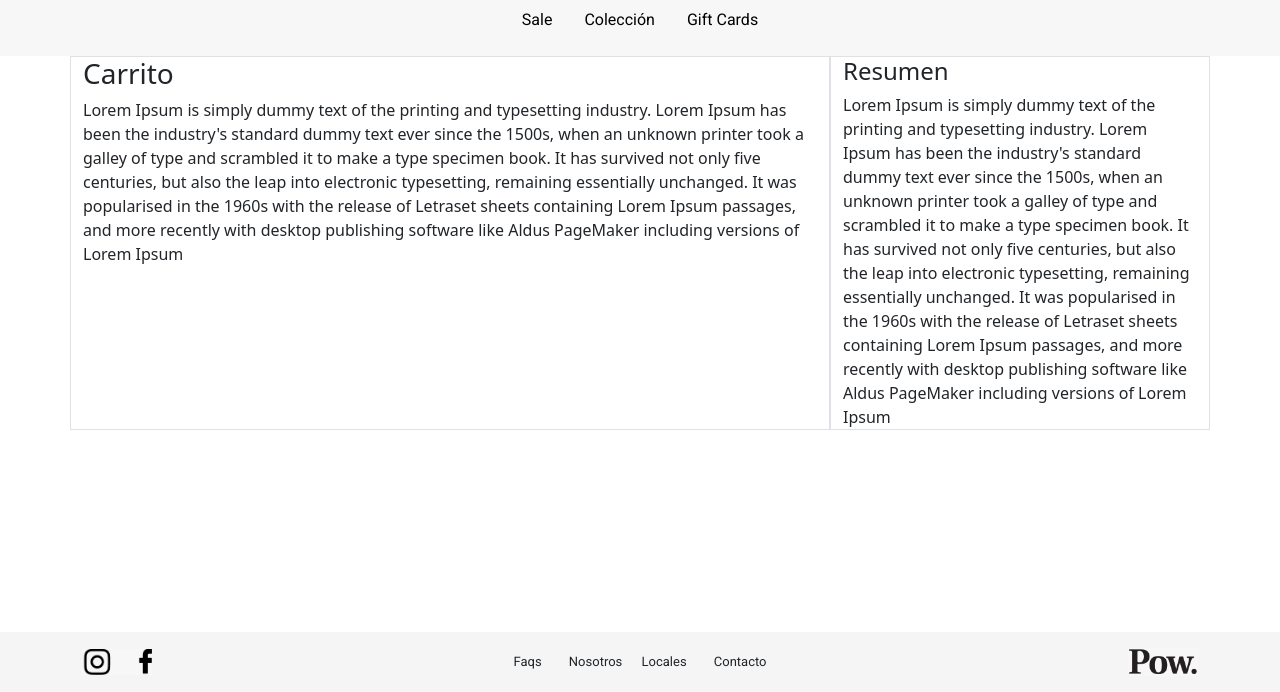
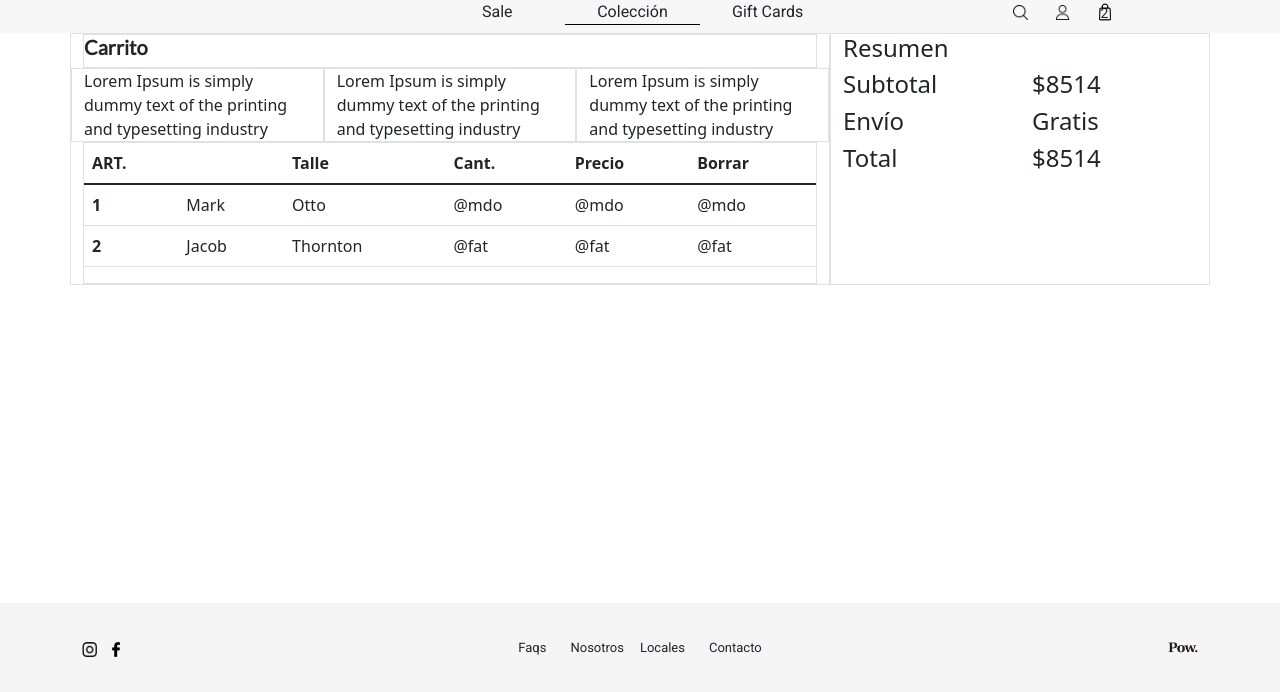
Before and after one commit to fabbiodv/ejercicio-it-carrito, a plain HTML site: page index.html in a window 1280 px wide. Shown: the part 108-800 px from the top of the page. Drawn offline with nearby package versions, Linux system fonts and the light colour scheme.

Commit message:
Header and footer fix Desktop version

```diff
--- a/css/styles.css
+++ b/css/styles.css
@@ -1,5 +1,5 @@
 h6.offer {
-  background-color: black;
+  background-color: #151515;
   font-family: lato;
   color: white;
   display: flex;
@@ -13,14 +13,52 @@ h2 {
   background-color: #f7f7f7;
 }
 
+h3 {
+  font-size: 20px;
+  font-family: Lato;
+  font-weight: bold;
+}
+
 ul.nav {
   background-color: #f7f7f7;
 }
-img {
+
+div#nav {
+  padding-right: 15px;
+}
+
+img#powImage {
   width: 70px;
 }
+img#pow-footer {
+  width: 30px;
+}
+img#ig-icon,
+img#searchIcon,
+img#userIcon {
+  width: 15px;
+  height: 15px;
+}
+img#fb-icon {
+  width: 8px;
+  height: 15px;
+  margin-left: 15px;
+}
 
-li {
+img#shoppingBag {
+  width: 18px;
+  height: 18px;
+  position: relative;
+}
+span#numberCart {
+  font-family: roboto;
+  position: absolute;
+  font-size: 14px;
+  text-align: center;
+  width: 17px;
+}
+
+a {
   font-family: roboto;
   font-size: 16px;
   text-decoration: none;
@@ -44,12 +82,20 @@ header {
   position: absolute;
   bottom: 0;
   width: 100%;
-  height: 60px;
+  height: 89px;
   line-height: 60px;
   background-color: #f5f5f5;
+  display: flex;
+  align-items: center;
 }
 
 .footer-center {
   font-family: roboto;
   font-size: 13px;
 }
+
+@media (min-width: 992px) {
+  .alto-100 {
+    height: 100vh;
+  }
+}
--- a/index.html
+++ b/index.html
@@ -13,18 +13,56 @@
     <link href="https://cdn.jsdelivr.net/npm/bootstrap@5.1.3/dist/css/bootstrap.min.css" rel="stylesheet" integrity="sha384-1BmE4kWBq78iYhFldvKuhfTAU6auU8tT94WrHftjDbrCEXSU1oBoqyl2QvZ6jIW3" crossorigin="anonymous">
     <link rel="stylesheet" href="css/styles.css">
 
-    <title>Hello, world!</title>
+    <title>Ejercicio IT / Carrito </title>
   </head>
   <body>
+    <!-- Header -->
     <header>
       <div>
         <h6 class="offer">12 cuotas sin interés + Envio gratis</h6>
       </div>
-      <div class="image">
-        <img class="rounded mx-auto d-block pt-3" src="images/pow-title.png" alt="">
+      <div class="nav mt-2 mt-md-0">
+        <!-- Logo de POW. -->
+        <img id="powImage" class="rounded mb-2 mx-auto d-block pt-3" src="images/pow-title.png" alt="">
       </div>
-      <div>
-        <ul class="nav justify-content-center pt-3 p-3">
+
+
+      <div id="nav">
+        <div class="row">
+          <div class="col-4 ">
+          </div>
+          <div class="col-4 pt-2 pb-2 d-flex">
+              <div class="col-4 d-flex justify-content-around">
+                <a href="#" class="link-dark">Sale</a>
+              </div>
+              <div class="col-4 d-flex justify-content-around" style="border-bottom: 1px solid #000">
+                <a href="#" class="link-dark">Colección</a>
+              </div>
+              <div class="col-4 d-flex justify-content-around" >
+                <a href="#" class="link-dark">Gift Cards</a>
+              </div>
+          </div>
+          <div class="col-4 pt-2 pb-2 d-flex align-items-center">
+            <div class="col-5 d-flex justify-content-end">
+              <img id="searchIcon" src="images/search-interface-symbol.png" alt="">
+            </div>
+            <div class="col-2 d-flex justify-content-around" >
+              <img  id="userIcon" src="images/user.png" alt="">
+            </div>
+            <div class="col-5 d-flex justify-content-start" >
+              <span id="numberCart">2</span>
+              <img  id="shoppingBag" src="images/bag.png" alt="">
+            </div>
+          </div>
+        </div>
+      </div>
+    </header>
+    <!-- end Header -->
+
+              <!--
+
+      <nav style="display: flex; justify-content: space-between; ">
+        <ul class="nav justify-content-center pt-3 p-3" >
           <li class="nav-item">
             <a class="nav-link " href="#">Sale</a>
           </li>
@@ -35,52 +73,149 @@
             <a class="nav-link " href="#">Gift Cards</a>
           </li>
         </ul>
-      </div>
-    </header>
+
+        <ul class="nav mt-2 mt-md-0 " style="background-color: blue;">
+          <li class="nav-item">
+            <img  src="images/search-interface-symbol.png" alt="">
+          </li>
+          <li class="nav-item">
+            <img  src="images/user.png" alt="">
+          </li>
+          <li class="nav-item">
+            <img  src="images/pow-title.png" alt="">
+          </li>
+        </ul>
+      </nav>
+
+-->
+
 
     <section>
     <div class="container">
       <div class="row">
-        <div class="col-8 border">
-          <h3>Carrito</h3>
-          Lorem Ipsum is simply dummy text of the printing and typesetting industry. Lorem Ipsum has been the industry's standard dummy text ever since the 1500s, when an unknown printer took a galley of type and scrambled it to make a type specimen book. It has survived not only five centuries, but also the leap into electronic typesetting, remaining essentially unchanged. It was popularised in the 1960s with the release of Letraset sheets containing Lorem Ipsum passages, and more recently with desktop publishing software like Aldus PageMaker including versions of Lorem Ipsum
+        <div class="col-md-8  border">
+          <div class="col-12 border">
+            <h3>Carrito</h3>
+          </div>
+          <div class="row">
+            <div class="col-4 border">
+              Lorem Ipsum is simply dummy text of the printing and typesetting industry
+            </div>
+            <div class="col-4 border">
+              Lorem Ipsum is simply dummy text of the printing and typesetting industry
+            </div>
+            <div class="col-4 border">
+              Lorem Ipsum is simply dummy text of the printing and typesetting industry
+            </div>
+          </div>
+          <div class="col-12 border">
+            <table class="table">
+              <thead>
+                <tr>
+                  <th scope="col">ART.</th>
+                  <th scope="col"></th>
+                  <th scope="col">Talle</th>
+                  <th scope="col">Cant.</th>
+                  <th scope="col">Precio</th>
+                  <th scope="col">Borrar</th>
+                </tr>
+              </thead>
+              <tbody>
+                <tr>
+                  <th scope="row">1</th>
+                  <td>Mark</td>
+                  <td>Otto</td>
+                  <td>@mdo</td>
+                  <td>@mdo</td>
+                  <td>@mdo</td>
+                </tr>
+                <tr>
+                  <th scope="row">2</th>
+                  <td>Jacob</td>
+                  <td>Thornton</td>
+                  <td>@fat</td>
+                  <td>@fat</td>
+                  <td>@fat</td>
+                </tr>
+              </tbody>
+            </table>
+          </div>
         </div>
-        <div class="col border">
-          <h4>Resumen</h4>
-          Lorem Ipsum is simply dummy text of the printing and typesetting industry. Lorem Ipsum has been the industry's standard dummy text ever since the 1500s, when an unknown printer took a galley of type and scrambled it to make a type specimen book. It has survived not only five centuries, but also the leap into electronic typesetting, remaining essentially unchanged. It was popularised in the 1960s with the release of Letraset sheets containing Lorem Ipsum passages, and more recently with desktop publishing software like Aldus PageMaker including versions of Lorem Ipsum
+        <div class="col-md-4 border">
+          <div class="col-12">
+            <h4>Resumen</h4>
+          </div>
+            <div class="row">
+              <div class="col-6">
+                  <h4>Subtotal</h4>
+              </div>
+              <div class="col-6">
+                  <h4>$8514</h4>
+              </div>
+            </div>
+            <div class="row">
+              <div class="col-6">
+                  <h4>Envío</h4>
+              </div>
+              <div class="col-6">
+                  <h4>Gratis</h4>
+              </div>
+            </div>
+            <div class="row">
+              <div class="col-6">
+                  <h4>Total</h4>
+              </div>
+              <div class="col-6">
+                  <h4>$8514</h4>
+              </div>
+            </div>
         </div>
       </div>
     </div>
   </section>
 
-  <footer class="footer">
-    <div class="container ">
-      <div class="row">
-        <div class="col d-flex justify-content-start align-items-center " >
-            <img src="images/social-media-icons.png" alt="">
-        </div>
-        <div class="col d-flex justify-content-center">
-          <div class="footer-center">
-            <span >
-              Faqs
-            </span>
-            <span class="ps-4 pe-2">
-              Nosotros
-            </span>
-            <span class="ps-2 pe-4">
-              Locales
-            </span>
-            <span>
-              Contacto
-            </span>
+    <!-- Footer -->
+  <footer class="footer ">
+    <div class="container  ">
+        <div class="row">
+
+        <div class="col 4 d-flex justify-content-start align-items-center " >
+          <div>
+            <img id="ig-icon" src="images/ig-icon.png" alt="">
+          </div>
+          <div>
+            <img id="fb-icon" src="images/fb-icon.png" alt="">
           </div>
         </div>
-        <div class="col d-flex justify-content-end align-items-center ">
-          <img  src="images/pow-title.png" alt="">
+
+        <div class="col 4 d-flex justify-content-center">
+          <div class="footer-center d-flex">
+            <div class="col 4" >
+              <span>Faqs</span>
+            </div>
+            <div class="col 4 ps-4 pe-2">
+              <span>Nosotros</span>
+            </div>
+            <div class="col 4 ps-2 pe-4">
+              <span>Locales</span>
+            </div>
+            <div class="col 4">
+              <span>Contacto</span>
+            </div>
+          </div>
+        </div>
+
+        <div class="col 4 d-flex justify-content-end align-items-center ">
+          <img id="pow-footer" src="images/pow-title.png" alt="">
         </div>
       </div>
     </div>
   </footer>
+
+    <!-- end Footer -->
+
+
+    <script src="js/script.js"/>
 
     <!-- Optional JavaScript; choose one of the two! -->
 
```
Also changed, not shown: images/bag.png (added), images/fb-icon.png (added), images/ig-icon.png (added), images/social-media-icons.png (deleted), images/user.png (added).
